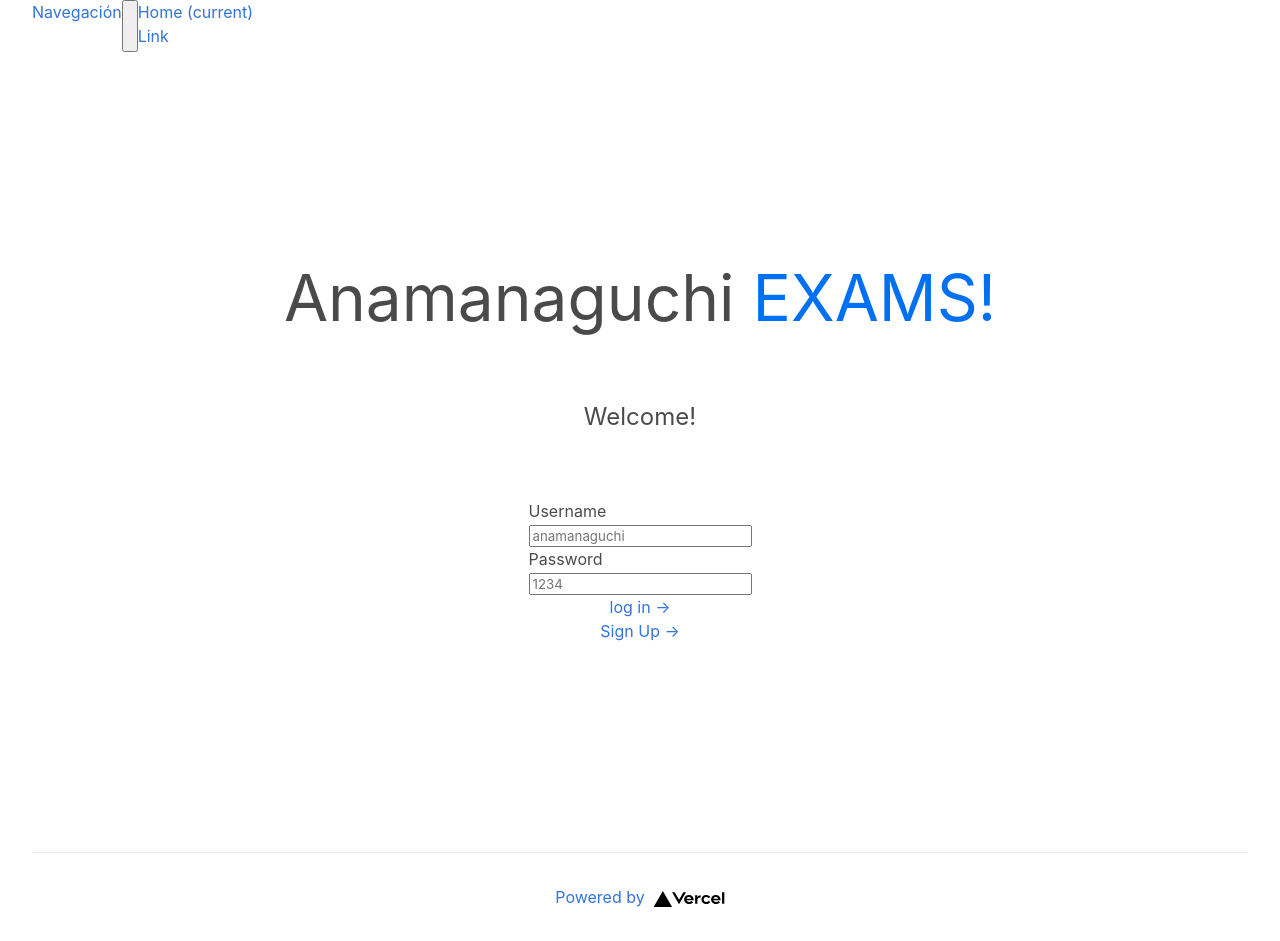
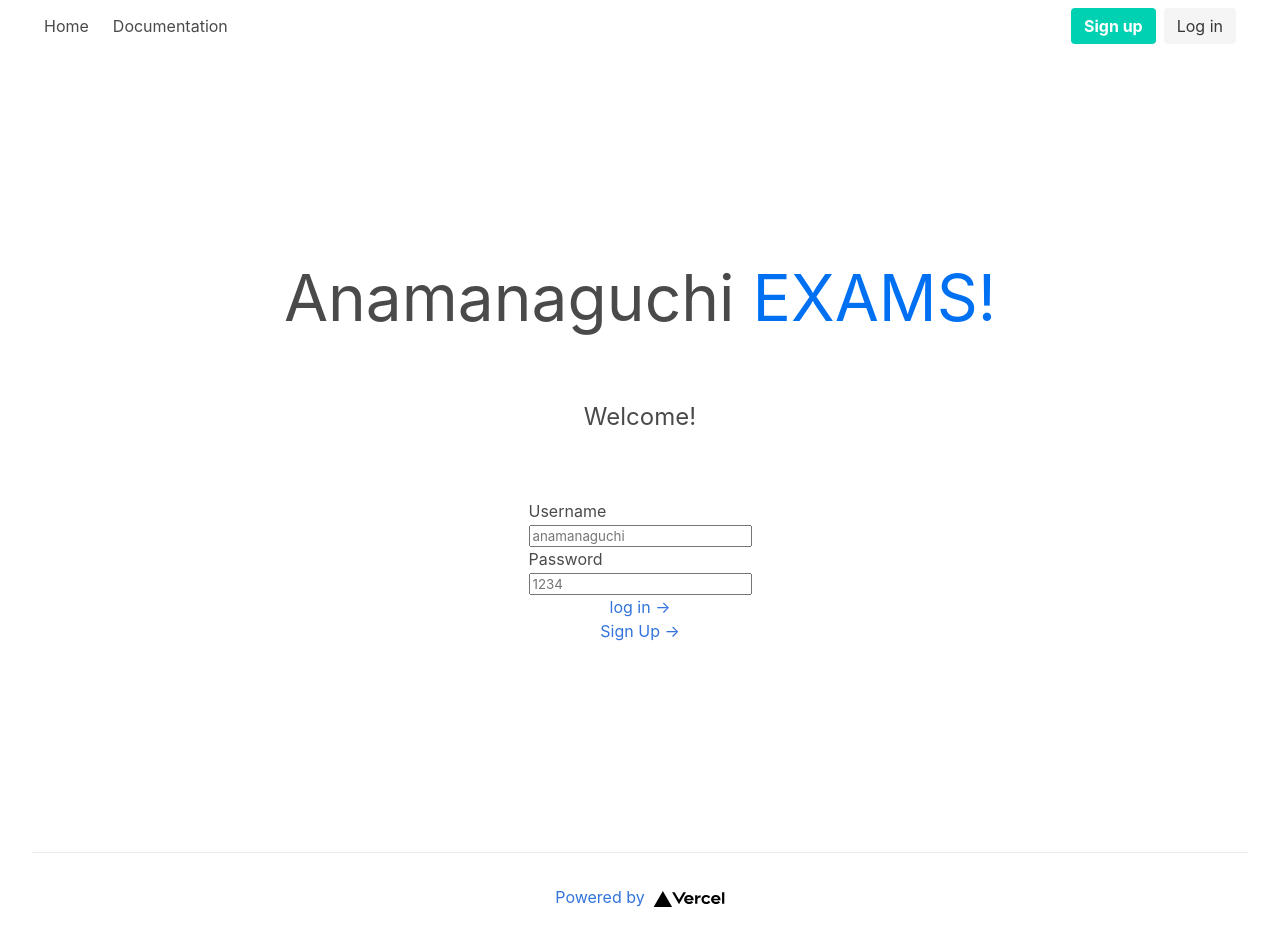
Before and after one commit to GilmarAmezquita/Taller-intro-nextjs, a Next.js app in the folder exams-platform/: page / in a window 1280 px wide. Built offline with nearby package versions, Linux system fonts and the light colour scheme.

Commit message:
Changed navbar style

```diff
--- a/exams-platform/components/Navbar.js
+++ b/exams-platform/components/Navbar.js
@@ -1,22 +1,40 @@
-const Navbar = () => {
+const Navbar = (props) => {
+  if(props.login == "true"){
     return(
-        <nav className="navbar navbar-expand-lg navbar-light bg-light">
-        <a className="navbar-brand" href="#">Navegación</a>
-        <button className="navbar-toggler" type="button" data-toggle="collapse" data-target="#navbarSupportedContent" aria-controls="navbarSupportedContent" aria-expanded="false" aria-label="Toggle navigation">
-          <span className="navbar-toggler-icon" />
-        </button>
-        <div className="collapse navbar-collapse" id="navbarSupportedContent">
-          <ul className="navbar-nav mr-auto">
-            <li className="nav-item active">
-              <a className="nav-link text-info" href="#">Home <span className="sr-only">(current)</span></a>
-            </li>
-            <li className="nav-item">
-              <a className="nav-link text-info" href="#">Link</a>
-            </li>
-          </ul>
+      <nav className="navbar" role="navigation" aria-label="main navigation">
+        <div id="navbarBasicExample" className="navbar-menu">
+          <div className="navbar-start">
+            <a className="navbar-item">Home</a>
+            <a className="navbar-item">Documentation</a>
+          </div>
         </div>
-      </nav>
+    </nav>
     )
+  }else{
+    return(
+      <nav className="navbar" role="navigation" aria-label="main navigation">
+        <div id="navbarBasicExample" className="navbar-menu">
+          <div className="navbar-start">
+            <a className="navbar-item">Home</a>
+            <a className="navbar-item">Documentation</a>
+        </div>
+
+        <div className="navbar-end">
+          <div className="navbar-item">
+            <div className="buttons">
+              <a className="button is-primary">
+                <strong>Sign up</strong>
+              </a>
+              <a className="button is-light">
+                Log in
+              </a>
+            </div>
+          </div>
+        </div>
+      </div>
+    </nav>
+    )
+  }
 }
 
 export default Navbar;
```
